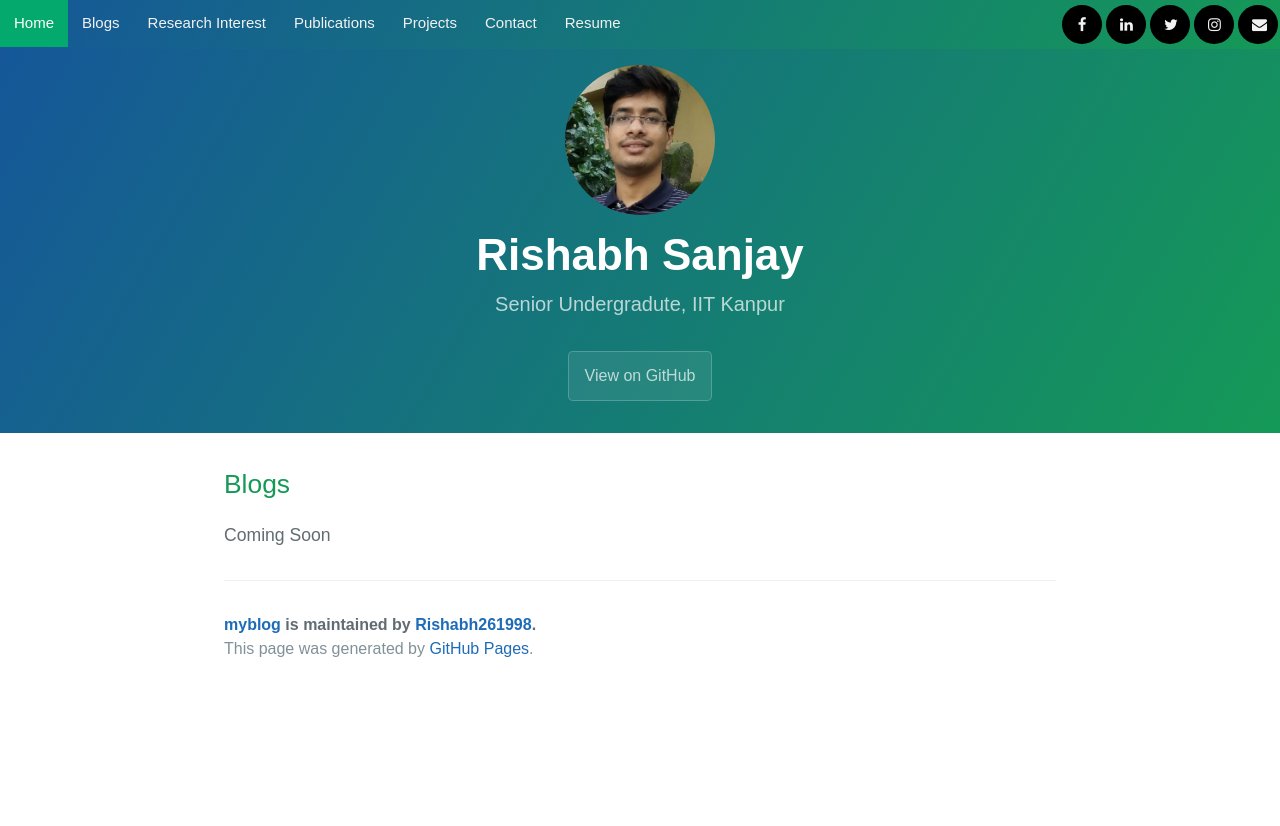
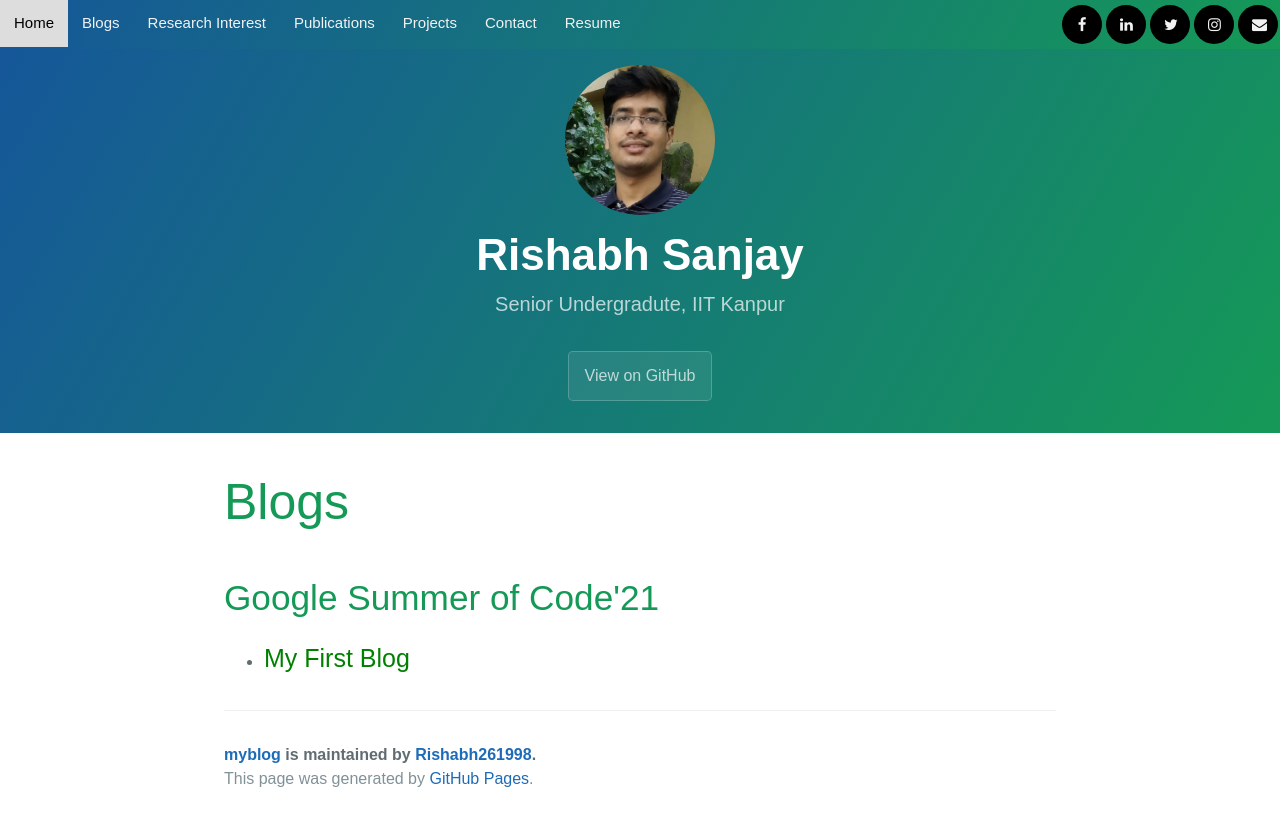
Before and after one commit to Rishabh261998/myblog, a Jekyll site: the page built from blogs.markdown, in a window 1280 px wide. Shown: the top 826 px of the page. Built offline with Jekyll 4.4.1, drawn with Linux system fonts in a browser that asks for light colours.

Commit message:
Added my first blog

```diff
--- a/_layouts/default.html
+++ b/_layouts/default.html
@@ -9,10 +9,11 @@
     <link rel="stylesheet" href="{{ '/assets/css/style.css?v=' | append: site.github.build_revision | relative_url }}">
     <link rel="stylesheet" href="https://cdnjs.cloudflare.com/ajax/libs/font-awesome/4.7.0/css/font-awesome.min.css">
 	<link rel="stylesheet" href="{{ '/assets/css/template.css?v=' | append: site.github.build_revision | relative_url }}">
+  <script src="https://ajax.googleapis.com/ajax/libs/jquery/3.5.1/jquery.min.js"></script>
   </head>
   <body>
     <div class="topnav nav-color">
-	  <a class="active" href="{{site.baseurl}}/">Home</a>
+      <a href="{{site.baseurl}}/">Home</a>
       <a href="{{site.baseurl}}/blogs/">Blogs</a>
       <a href="{{site.baseurl}}/research-interest/">Research Interest</a>
       <a href="{{site.baseurl}}/publications/">Publications</a>
@@ -60,6 +61,7 @@
       </footer>
     </section>
 
+
     {% if site.google_analytics %}
       <script>
         (function(i,s,o,g,r,a,m){i['GoogleAnalyticsObject']=r;i[r]=i[r]||function(){
--- a/assets/css/template.css
+++ b/assets/css/template.css
@@ -44,6 +44,12 @@ body {
   color: white;
 }
 
+#menu ul{
+  list-style: none;
+}
+#menu li{
+  display: inline;
+}
 
 
 .topnav {
--- a/blogs.markdown
+++ b/blogs.markdown
@@ -4,6 +4,27 @@ title: Blogs
 permalink: /blogs/
 ---
 
-## Blogs
+<h1 style="font-size: 50px">Blogs</h1>
 
-Coming Soon
+
+
+<h1>Google Summer of Code'21</h1>
+
+<style>
+a.one:link {
+  color: green;
+  background-color: transparent;
+}
+a.one:visited {
+    color: gray;
+}
+a.one:hover {
+    color: blue;
+}
+</style>
+
+<ul>
+    <li>
+        <a class='one' style="font-size: 25px" href="{{site.baseurl}}/_posts/first-blog/">My First Blog</a>
+    </li>
+</ul>
--- a/index.markdown
+++ b/index.markdown
@@ -5,7 +5,7 @@ permalink:
 ---
 
 
-## About Me
+<h1 style="font-size: 50px">About Me</h1>
 
 Hi there, I am a fourth year undergraduate pursuing a major in **Maths and Scientific Computing** at the **Indian Institute of Technology, Kanpur**. I am intereseted in the field of **Machine Learning**, **Deep Learning** and **Natural Language Processing**. Deep nets drive me crazy. I was always fascinated by their sophisticated structure and loved how they are used to attain `SOTA` results for so many real world problems.
 
```
Also changed, not shown: _posts/2021-05-19-welcome-to-jekyll.markdown (deleted, +0 -29 lines), _posts/2021-05-26-how-it-all-started.markdown (added, +16 -0 lines). Lines whose indentation alone changed are shown as unchanged.
